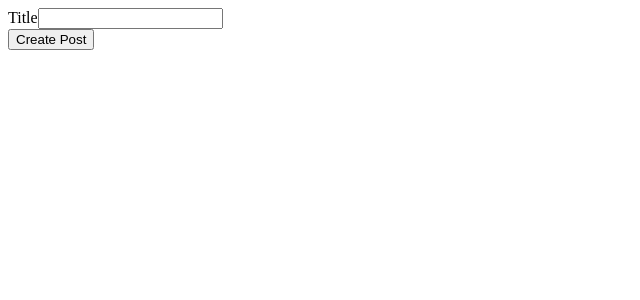
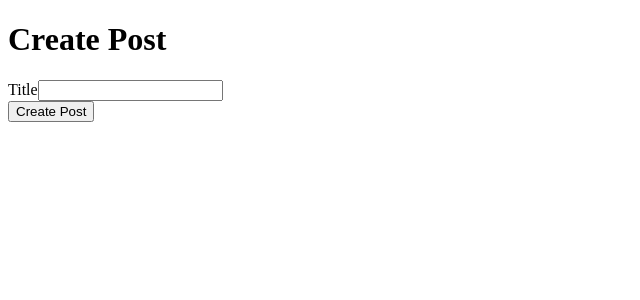
Before and after one commit to EnzoSeason/microservices-projects, a React (Create React App) app in the folder blog/client/: page / in a window 1280 px wide. Shown: the top 300 px of the page, without its empty margins (0-640 px from the left). Built offline with nearby package versions, Linux system fonts and the light colour scheme.

Commit message:
Update PostCreate.jsx

```diff
--- a/blog/client/src/components/PostCreate.jsx
+++ b/blog/client/src/components/PostCreate.jsx
@@ -13,6 +13,8 @@ export function PostCreate() {
   };
 
   return (
+    <>
+      <h1>Create Post</h1>
       <form onSubmit={onSubmit}>
         <div>
           <label htmlFor="title">Title</label>
@@ -25,5 +27,6 @@ export function PostCreate() {
         </div>
         <button type="submit">Create Post</button>
       </form>
+    </>
   );
 }
```
Lines whose indentation alone changed are shown as unchanged.
